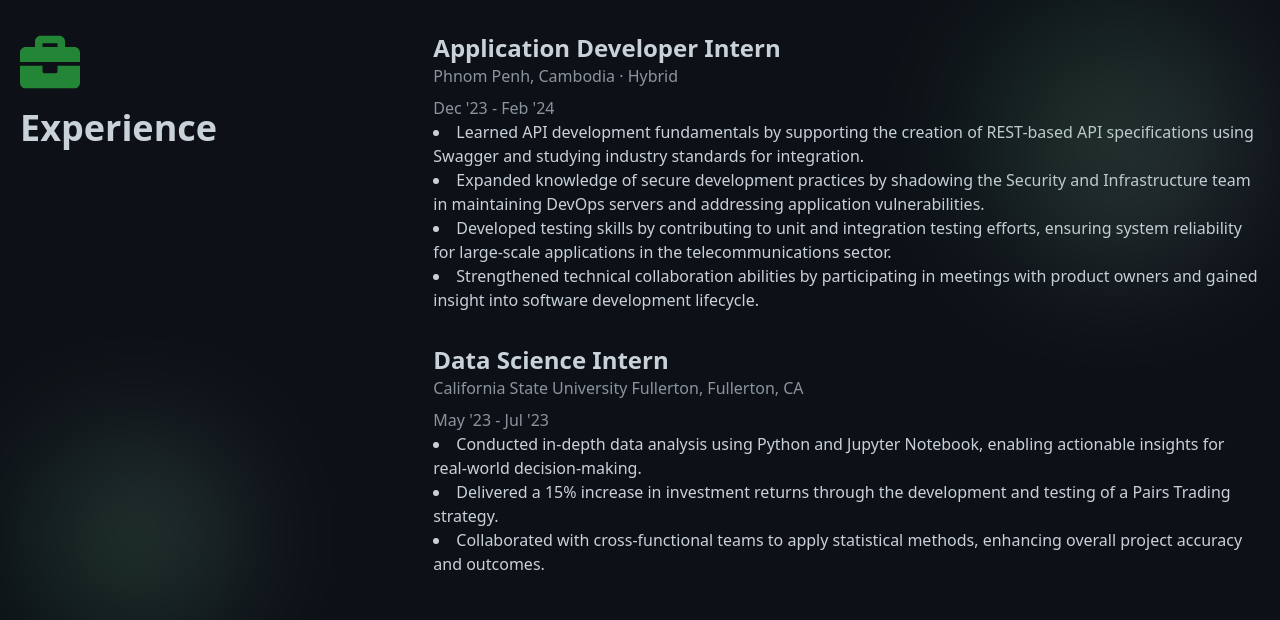
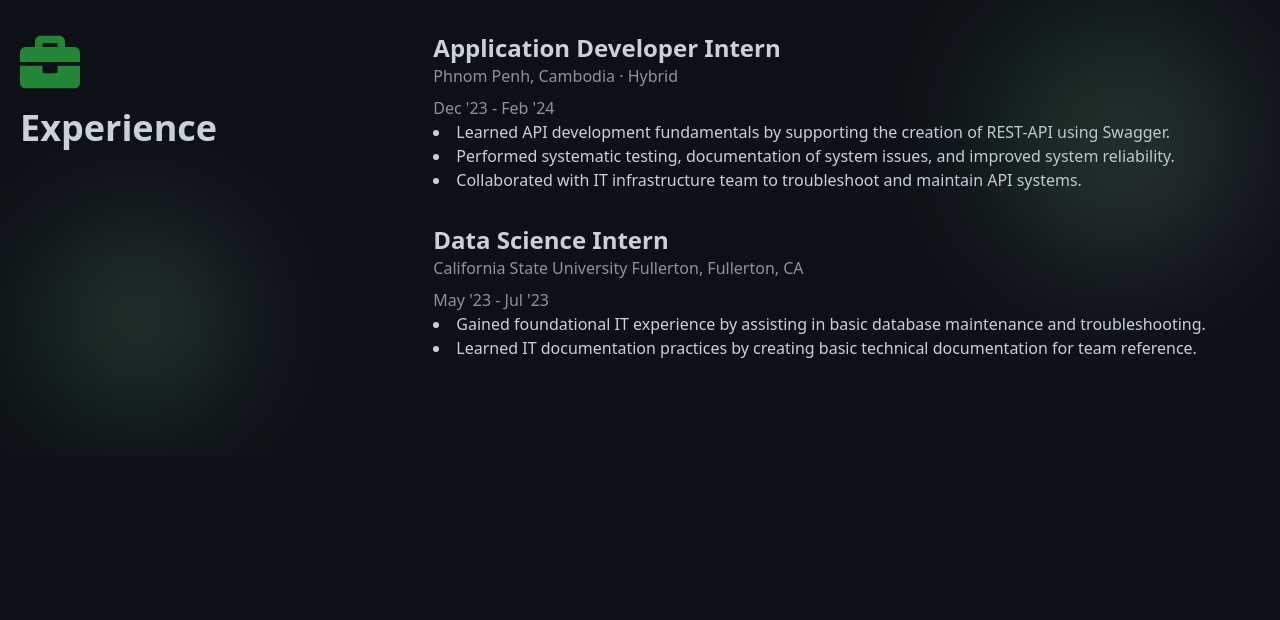
Before and after one commit to sokkhengg/portfolio-reactJs, a React (Vite) app: page / in a window 1280 px wide. Shown: the part 2040-2660 px from the top of the page. Built offline with nearby package versions, Linux system fonts and the light colour scheme.

Commit message:
update experiences

```diff
--- a/src/components/experience/Experience.jsx
+++ b/src/components/experience/Experience.jsx
@@ -24,13 +24,9 @@ export default function Experience() {
             <h3 className='text-[#8b949e] mb-2'>Phnom Penh, Cambodia · Hybrid</h3>
             <span className='text-[#8b949e] mb-2'>Dec '23 - Feb '24</span>
             <ul className='list-disc list-inside text-[#c9d1d9]'>
-              <li>Learned API development fundamentals by supporting the creation of REST-based API specifications using Swagger and studying industry standards for integration.
-              </li>
-              <li>Expanded knowledge of secure development practices by shadowing the Security and Infrastructure team in maintaining DevOps servers and addressing application vulnerabilities.
-              </li>
-              <li>Developed testing skills by contributing to unit and integration testing efforts, ensuring system reliability for large-scale applications in the telecommunications sector.
-              </li>
-              <li>Strengthened technical collaboration abilities by participating in meetings with product owners and gained insight into software development lifecycle.</li>
+              <li>Learned API development fundamentals by supporting the creation of REST-API using Swagger.</li>
+              <li>Performed systematic testing, documentation of system issues, and improved system reliability.</li>
+              <li>Collaborated with IT infrastructure team to troubleshoot and maintain API systems.</li>
             </ul>
           </div>
 
@@ -40,9 +36,8 @@ export default function Experience() {
             <h3 className='text-[#8b949e] mb-2'>California State University Fullerton, Fullerton, CA</h3>
             <span className='text-[#8b949e] mb-2'>May '23 - Jul '23</span>
             <ul className='list-disc list-inside text-[#c9d1d9]'>
-              <li>Conducted in-depth data analysis using Python and Jupyter Notebook, enabling actionable insights for real-world decision-making.</li>
-              <li>Delivered a 15% increase in investment returns through the development and testing of a Pairs Trading strategy.</li>
-              <li>Collaborated with cross-functional teams to apply statistical methods, enhancing overall project accuracy and outcomes.</li>
+              <li>Gained foundational IT experience by assisting in basic database maintenance and troubleshooting.</li>
+              <li>Learned IT documentation practices by creating basic technical documentation for team reference.</li>
             </ul>
           </div>
 
```
